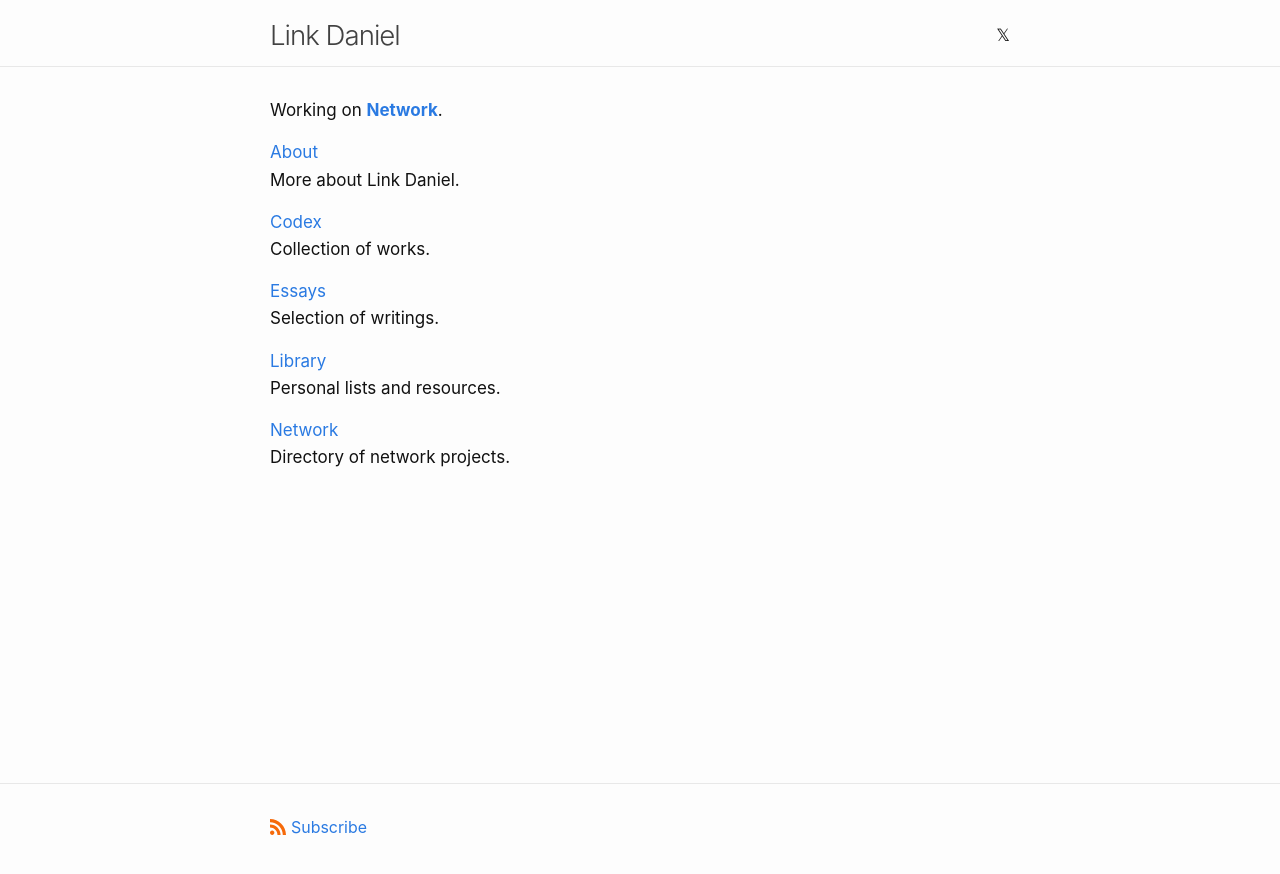
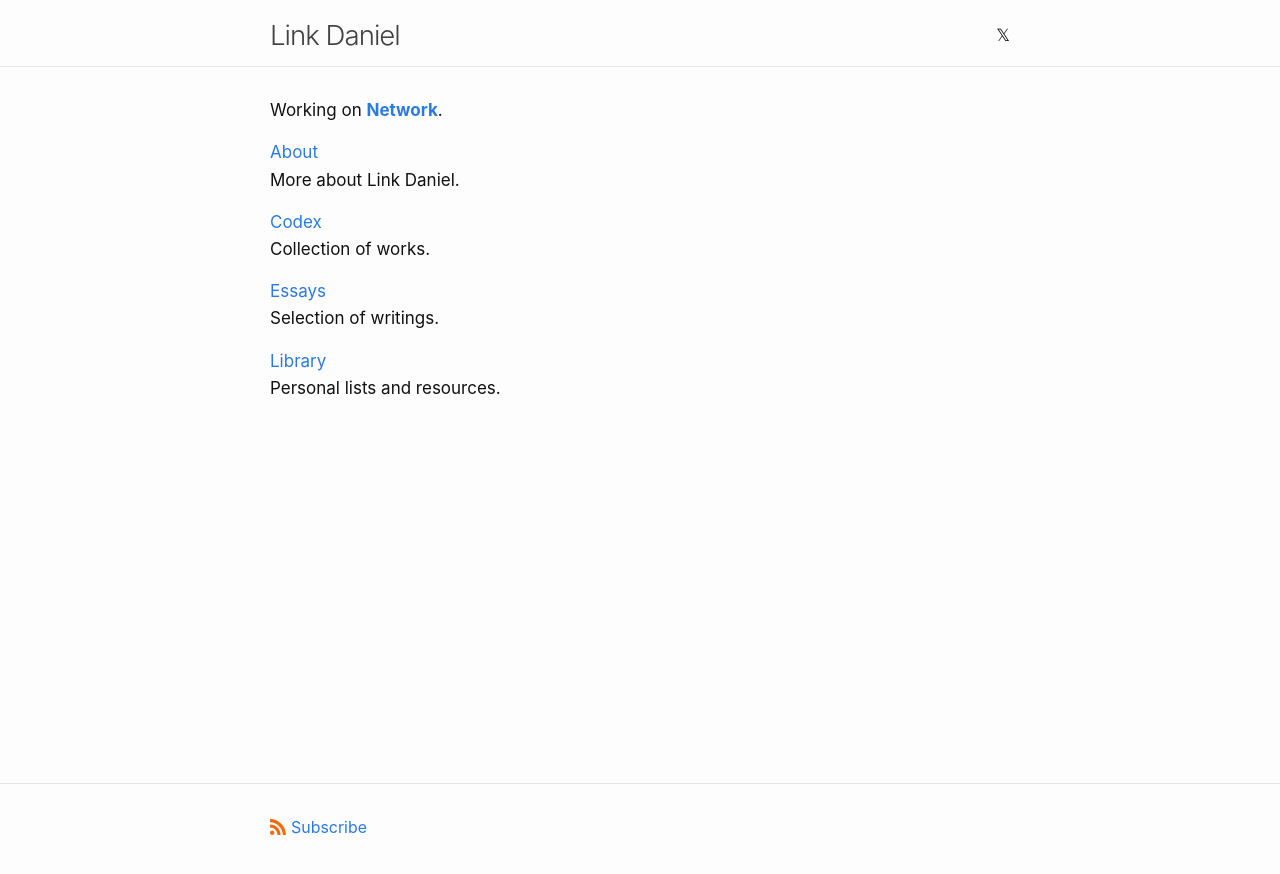
Before and after one commit to link-daniel/link.github.io, a Jekyll site: the page built from index.md, in a window 1280 px wide. Shown: the top 874 px of the page. Built offline with Jekyll 4.4.1, drawn with Linux system fonts in a browser that asks for light colours.

Commit message:
Update index.md

```diff
--- a/index.md
+++ b/index.md
@@ -25,7 +25,3 @@ Selection of writings.
 [Library](/library)
 <br/>
 Personal lists and resources.
-
-[Network](https://network.com.de)
-<br/>
-Directory of network projects.
```
